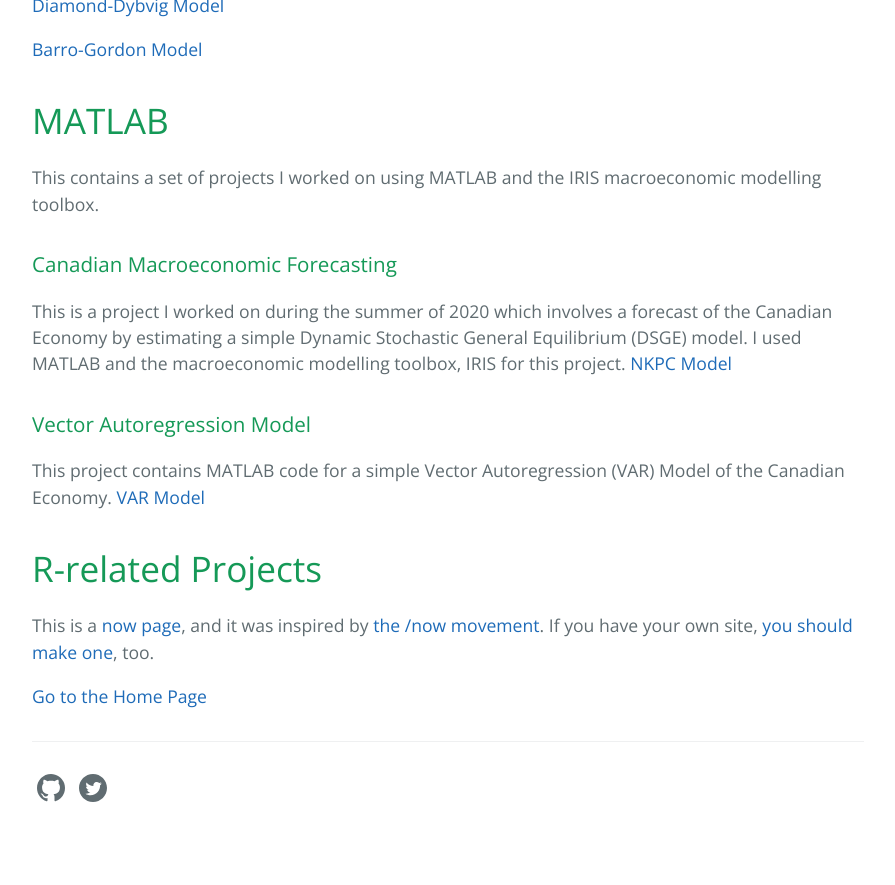
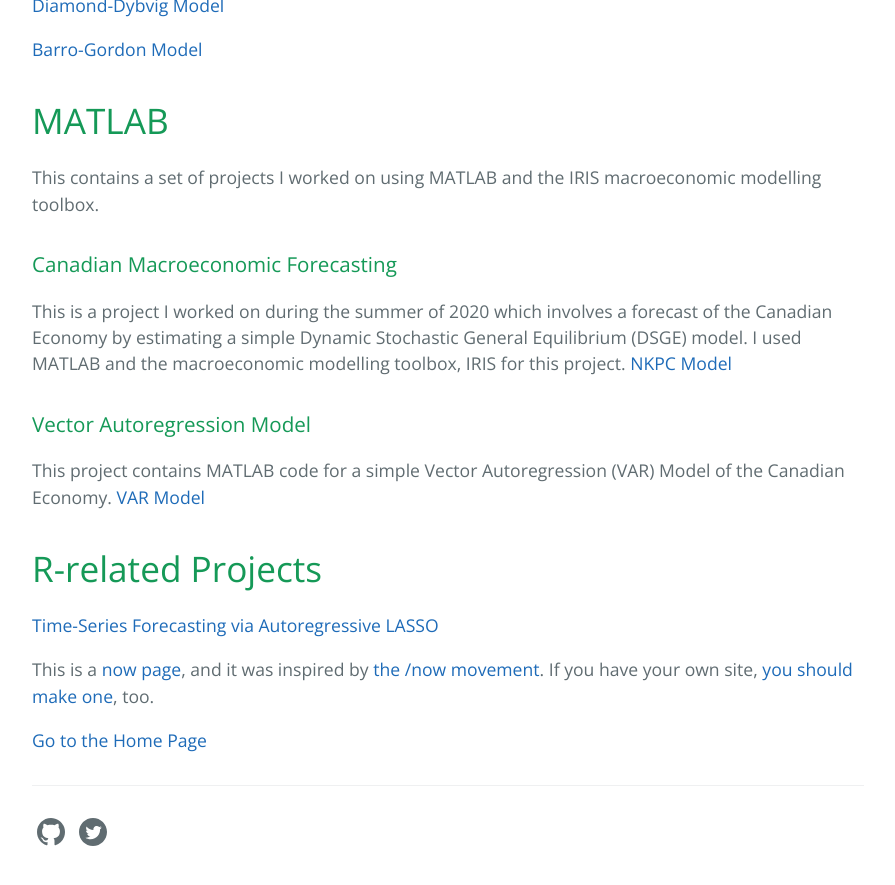
Before and after one commit to lj-valencia/cayman-blog-old-site, a Jekyll site: the page built from projects.md, in a window 1280 px wide and 900 px high, scrolled down 779 px. Shown: the top 885 px of the window, without its empty margins (192-1087 px from the left). Built offline with Jekyll 4.4.1, drawn with Linux system fonts in a browser that asks for light colours; before the commit the page ends 1635 px from its top, so only the background shows below that.

Commit message:
Update projects.md

```diff
--- a/projects.md
+++ b/projects.md
@@ -33,6 +33,8 @@ This project contains MATLAB code for a simple Vector Autoregression (VAR) Model
 
 # R-related Projects
 
+[Time-Series Forecasting via Autoregressive LASSO]()
+
 This is a [now page](https://nownownow.com/about), and it was inspired by [the /now movement](https://sivers.org/nowff). If you have your own site, [you should make one](https://nownownow.com/about), too.
 
 [Go to the Home Page]({{ '/' | absolute_url }})
```
